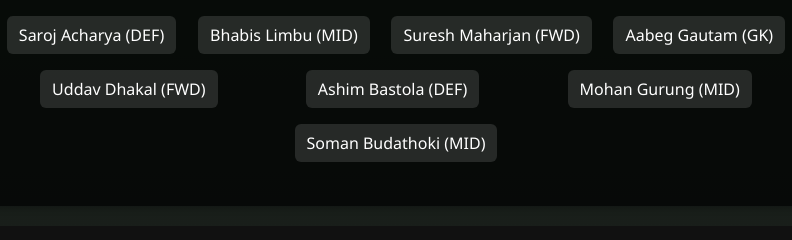
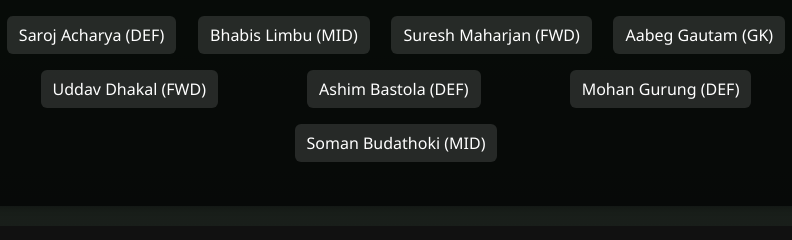
Before and after one commit to AshishMann07/Jeppis-Tournament, a plain HTML site: page index.html in a window 1280 px wide. Shown: the part 1152-1392 px from the top of the page, 244-1036 px from the left. Drawn offline with Linux system fonts and the light colour scheme.

Commit message:
Update index.html

```diff
--- a/index.html
+++ b/index.html
@@ -347,7 +347,7 @@
         "Ashim Bastola (DEF)",
         "Aniel Thagunna (FWD)",
         "Diwakar Adhikari (MID)",
-        "Mohan Gurung (MID)",
+        "Mohan Gurung (DEF)",
         "Soman Budathoki (MID)",
       ];
 
```
